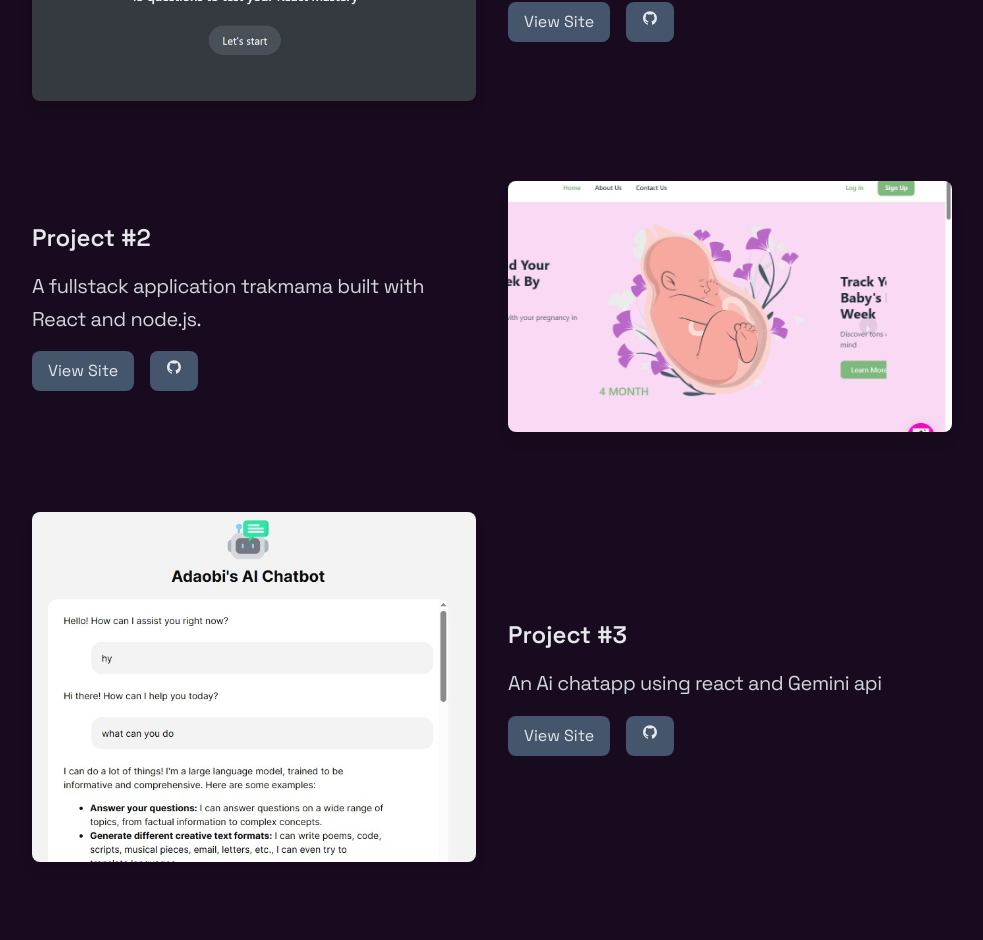
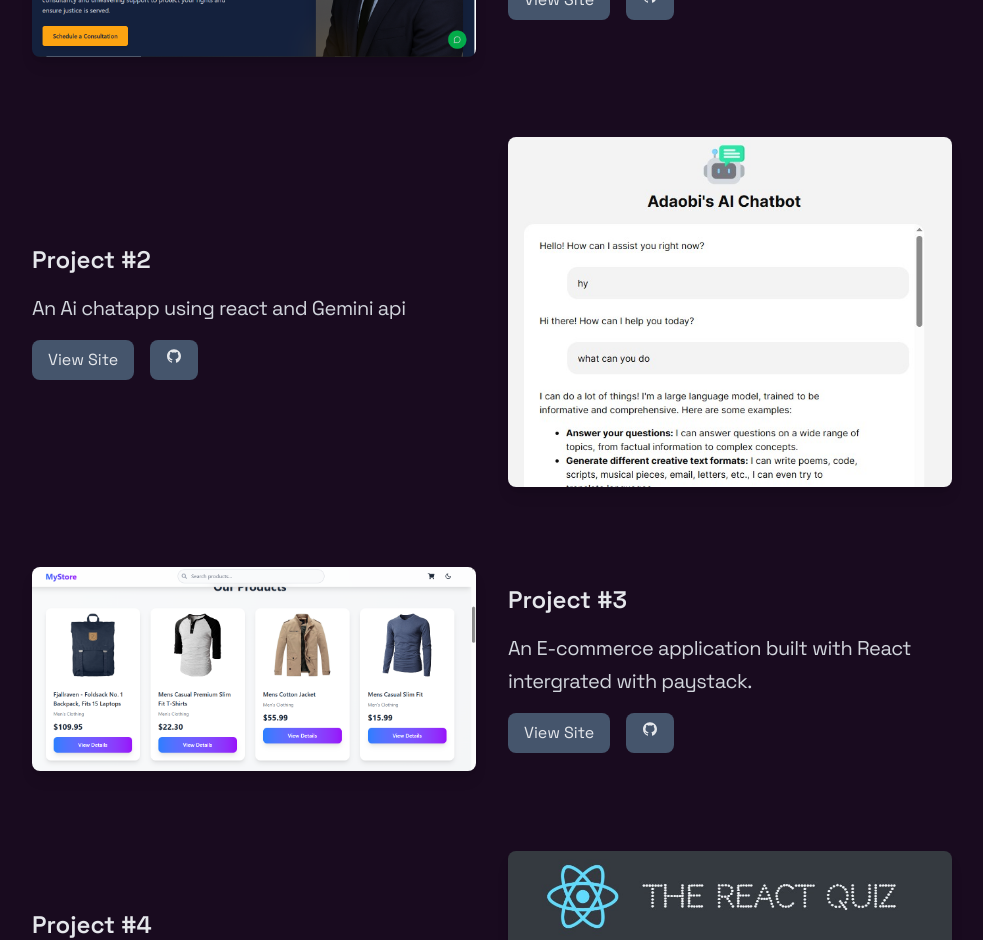
Before and after one commit to Adaobilynda1234/animated-portfolio, a React (Vite) app: page / in a window 1280 px wide. Shown: the part 1500-2440 px from the top of the page, without its empty margins (148-1131 px from the left). Built offline with nearby package versions, Linux system fonts and the light colour scheme.

Commit message:
modified portfolio

```diff
--- a/src/components/Portfolio.jsx
+++ b/src/components/Portfolio.jsx
@@ -1,9 +1,8 @@
 import React from "react";
-import project1 from "../assets/quiz.jpg";
-import project2 from "../assets/Trakmama.jpg";
-import project3 from "../assets/chatapp.jpg";
-import project4 from "../assets/ecommerce.png";
-import project5 from "../assets/lawfirm.png";
+import project1 from "../assets/lawfirm.png";
+import project2 from "../assets/chatapp.jpg";
+import project3 from "../assets/ecommerce.png";
+import project4 from "../assets/quiz.jpg";
 
 import { AiFillGithub, AiOutlineGithub } from "react-icons/ai";
 import Reveal from "./Reveal";
@@ -12,25 +11,16 @@ const projects = [
   {
     img: project1,
     title: "Project #1",
-    description: "Quiz app  using React.",
+    description: "law firm app using React.",
     links: {
-      site: "https://react-quiz-app-sigma-inky.vercel.app/",
-      github: "https://github.com/Adaobilynda1234/React-Quiz-App",
+      site: "https://sorenksattorneys.vercel.app/",
+      github: "https://github.com/Adaobilynda1234/sorenksattorneys",
     },
   },
+
   {
     img: project2,
     title: "Project #2",
-    description:
-      "A fullstack application trakmama built with React and node.js.",
-    links: {
-      site: "https://trakmama-project.vercel.app/",
-      github: "https://github.com/Adaobilynda1234/Trakmama-project",
-    },
-  },
-  {
-    img: project3,
-    title: "Project #3",
     description: "An Ai chatapp using react and Gemini api",
     links: {
       site: "https://react-ai-chatbot-azure.vercel.app/",
@@ -38,8 +28,8 @@ const projects = [
     },
   },
   {
-    img: project4,
-    title: "Project #4",
+    img: project3,
+    title: "Project #3",
     description:
       "An E-commerce application built with React intergrated with paystack.",
     links: {
@@ -48,12 +38,12 @@ const projects = [
     },
   },
   {
-    img: project5,
-    title: "Project #5",
-    description: "law firm app using React.",
+    img: project4,
+    title: "Project #4",
+    description: "Quiz app  using React.",
     links: {
-      site: "https://sorenksattorneys.vercel.app/",
-      github: "https://github.com/Adaobilynda1234/sorenksattorneys",
+      site: "https://react-quiz-app-sigma-inky.vercel.app/",
+      github: "https://github.com/Adaobilynda1234/React-Quiz-App",
     },
   },
 ];
```
